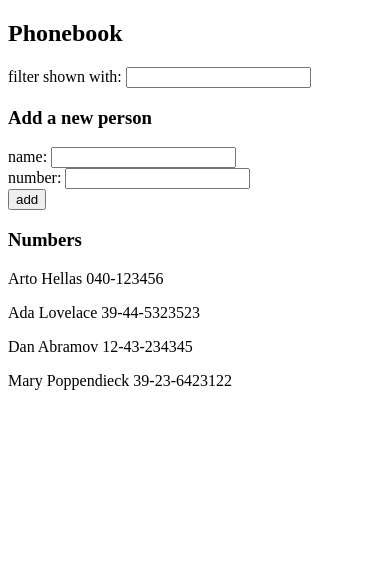
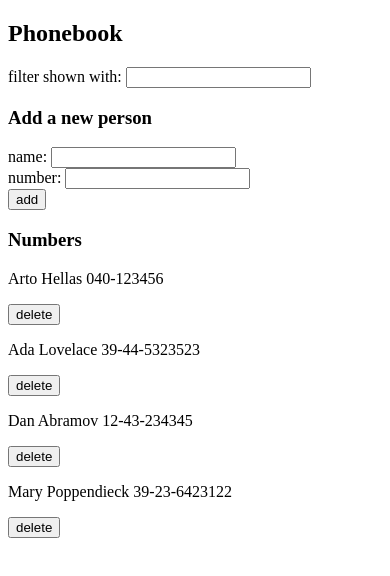
Before and after one commit to Lothrin/fullstackopen, a React (Vite) app in the folder part2/: page / in a window 390 px wide. Shown: the top 576 px of the page. Built offline with nearby package versions, Linux system fonts and the light colour scheme; data requests are answered from the project's data file.

Commit message:
2.12: The Phonebook step 7 2.13: The Phonebook step 8 2.14: The Phonebook step 9

```diff
--- a/part2/db.json
+++ b/part2/db.json
@@ -1,5 +1,5 @@
 {
-    "persons":[
+  "persons": [
     {
       "name": "Arto Hellas",
       "number": "040-123456",
--- a/part2/src/App.jsx
+++ b/part2/src/App.jsx
@@ -1,8 +1,8 @@
 import { useState, useEffect } from 'react'
-import axios from 'axios'
 import  Filter  from './components/filter'
 import PersonForm from './components/form'
 import PersonList from './components/person_list'
+import personService from './services/persons'
 
 const App = () => {
   const [persons, setPersons] = useState([])
@@ -11,13 +11,11 @@ const App = () => {
   const [searchPersons, setSearch] = useState('')
 
   useEffect(() => {
-    console.log('effect')
-    axios
-      .get('http://localhost:3002/persons')
-      .then(response => {
-        console.log('promise fulfilled')
-        setPersons(response.data)
-      })
+    personService
+    .getAll()
+    .then(initialPersons => {
+      setPersons(initialPersons)
+    })
   }, [])
 
 
@@ -27,25 +25,34 @@ const App = () => {
 
   const displayPersons = searchPersons ? filterPersons : persons;
 
+
   const addPerson = (event) => {
-    event.preventDefault()
+    event.preventDefault();
+
     const personObject = {
       name: newPerson,
       number: newPersonNumber
-    }
+    };
 
     const personExists = persons.some(person => person.name === newPerson);
     console.log(personExists);
 
     if (!personExists) {
+      personService
+        .create(personObject)
+        .then(returnedPerson => {
+          setPersons(persons.concat(returnedPerson));
+          setNewPerson('');
+          setNewPersonNumber('');
+        })
+        .catch(error => {
+          console.error("Error adding person:", error);
+        });
+    } else {
+      alert(`${newPerson} is already added to phonebook`);
+    }
+  };
 
-    setPersons(persons.concat(personObject))
-    setNewPerson('')
-    setNewPersonNumber('')}
-    else {
-      alert(`${newPerson} is already added to phonebook`)
-    }
-    }
 
   const handlePersonChange = (event) => {
     console.log(event.target.value)
@@ -60,6 +67,16 @@ const App = () => {
     console.log(event.target.value)
     setSearch(event.target.value)
   }
+
+  const deletePerson = (id) => {
+    personService.deletePerson(id)
+      .then(() => {
+        setPersons(persons.filter(person => person.id !== id));
+      })
+      .catch(error => {
+        console.error("Error deleting person:", error);
+      });
+  };
   return (
     <div>
       <h2>Phonebook</h2>
@@ -73,7 +90,7 @@ const App = () => {
         addPerson={addPerson}
       />
       <h3>Numbers</h3>
-      <PersonList displayPersons={displayPersons} />
+      <PersonList displayPersons={displayPersons} deletePerson={deletePerson} />
     </div>
   )
 }
--- a/part2/src/components/person.jsx
+++ b/part2/src/components/person.jsx
@@ -1,6 +1,8 @@
-const Person = ({ person }) => {
+const Person = ({ person, deletePerson }) => {
     return (
+      <>
       <p>{person.name} {person.number}</p>
+      <button onClick={deletePerson}>delete</button></>
     );
   };
 
--- a/part2/src/components/person_list.jsx
+++ b/part2/src/components/person_list.jsx
@@ -1,10 +1,11 @@
 import Person from './person';
 
-const PersonList = ({ displayPersons }) => {
+
+const PersonList = ({ displayPersons, deletePerson }) => {
   return (
     <div>
       {displayPersons.map(person => (
-        <Person key={person.id} person={person} />
+        <Person key={person.id} person={person} deletePerson={() => deletePerson(person.id)} />
       ))}
     </div>
   );
--- /dev/null
+++ b/part2/src/services/persons.js
@@ -0,0 +1,26 @@
+import axios from 'axios'
+const baseUrl = 'http://localhost:3002/persons'
+
+const getAll = () => {
+    const request = axios.get(baseUrl)
+    return request.then(response => response.data)
+  }
+
+const create = newObject => {
+  const request = axios.post(baseUrl, newObject)
+  return request.then(response => response.data)
+}
+
+const update = (id, newObject) => {
+  const request = axios.put(`${baseUrl}/${id}`, newObject)
+  return request.then(response => response.data)
+}
+
+const deletePerson = id => {
+    const request = axios.delete(`${baseUrl}/${id}`)
+    return request.then(response => response.data)
+  }
+
+
+
+export default { getAll, create, update, deletePerson }
```
Lines whose indentation alone changed are shown as unchanged.
